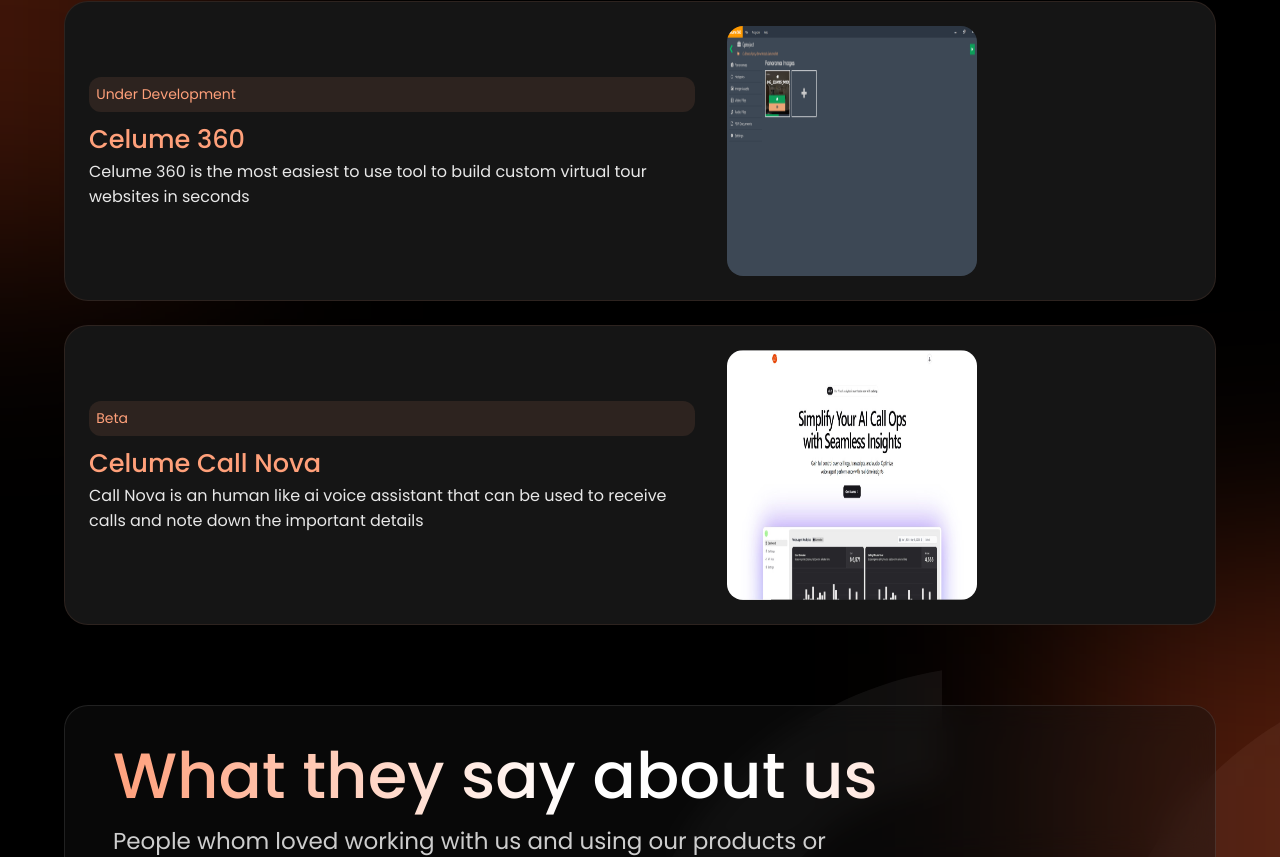
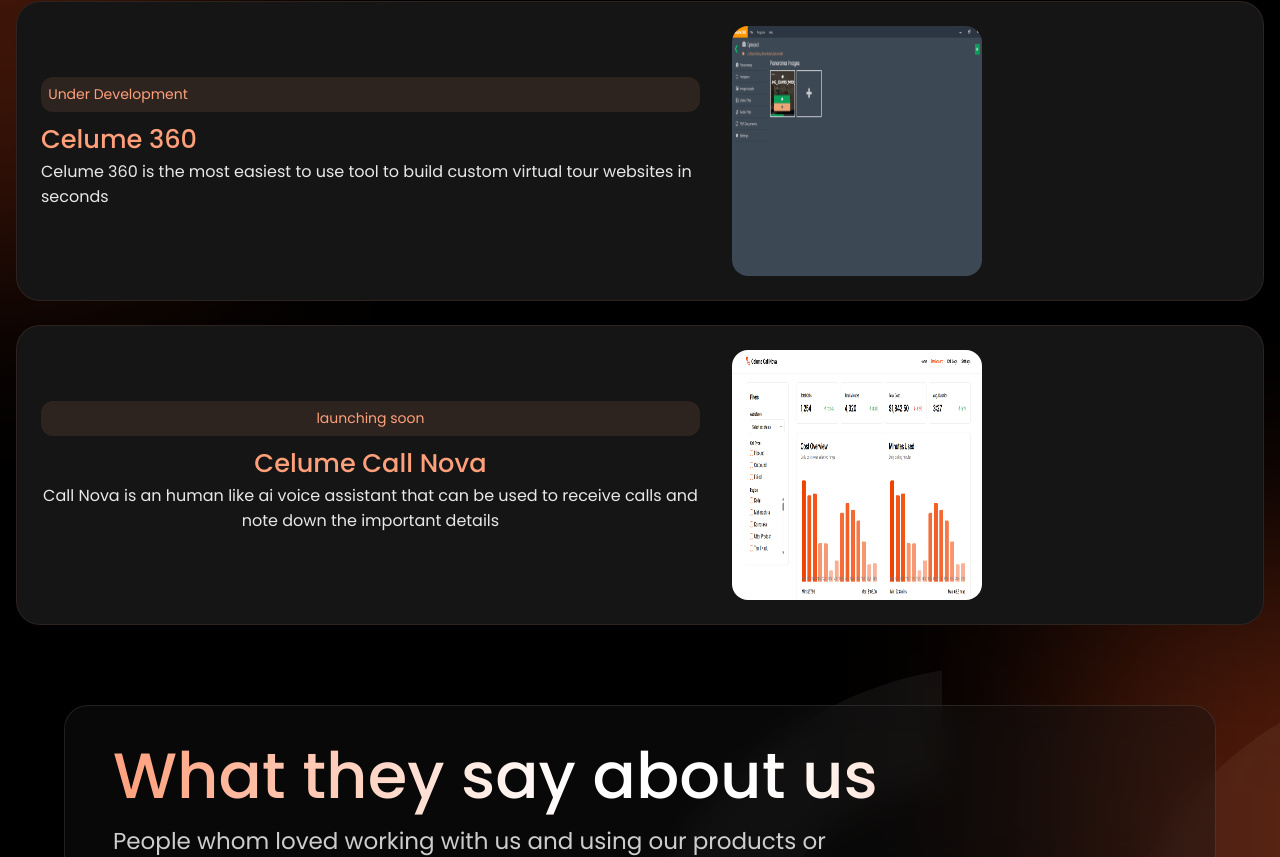
Before and after one commit to Celume-Studios/celume, a React (Vite) app: page / in a window 1280 px wide. Shown: the part 1964-2821 px from the top of the page. Built offline with nearby package versions, Linux system fonts and the light colour scheme.

Commit message:
Products

```diff
--- a/src/components/Products.jsx
+++ b/src/components/Products.jsx
@@ -23,9 +23,7 @@ const Products = () => {
                 <div className="tag">Under Development</div>
                 <h3>Celume 360</h3>
                 <p>Celume 360 is the most easiest to use tool to build custom virtual tour websites in seconds</p>
-                {/* <div className="card-description">
-                  Virtual Tours Accessible on the widest range of devices from anywhere with a simple browser
-                </div> */}
+
               </div>
               <div className="card-image">
                 <img src="/images/celume360(1).png" alt="Celume 360 Interface" />
@@ -34,21 +32,24 @@ const Products = () => {
           </div>
 
           {/* Call Nova Card */}
+          <button className="product-card-button" onClick={() => window.location.href = 'https://demo.celumestudios.com'}>
           <div className="product-card">
             <div className="product-card-inner">
               <div className="card-content">
-                <div className="tag">Beta</div>
+                <div className="tag">launching soon</div>
                 <h3>Celume Call Nova</h3>
                 <p>Call Nova is an human like ai voice assistant that can be used to receive calls and note down the important details</p>
                 {/* <div className="card-description">
                   Upcoming - Extracting and mining data made easy
                 </div> */}
+
               </div>
               <div className="card-image">
-                <img src="/images/callnova.jpg" alt="Celume Call Nova Interface" />
+                <img src="/images/dashboardpreview.png" alt="Celume Call Nova Interface" />
               </div>
             </div>
           </div>
+            </button>
         </div>
       </div>
     </section>
--- a/src/styles/Products.css
+++ b/src/styles/Products.css
@@ -214,12 +214,31 @@
 /* Responsive Design */
 @media screen and (min-width: 1025px) {
     .products{
-        padding: 0rem 4rem;
+        padding: 0rem 1rem;
         padding-bottom: 2rem;
     }
     .card-image {
         width: 35%;
         min-width: 180px;
+    }
+    .product-card-button {
+        background: none;
+        border: none;
+        padding: 0;
+        margin: 0;
+        width: 100%;
+        height: 100%;
+        cursor: pointer;
+        display: block;
+        box-shadow: none;
+        outline: none;
+        /* Remove default button styles */
+        color: inherit;
+        font: inherit;
+    }
+    .product-card-button:focus {
+        outline: none;
+        box-shadow: none;
     }
 }
 
```
Also changed, not shown: public/images/dashboardpreview.png (added).
